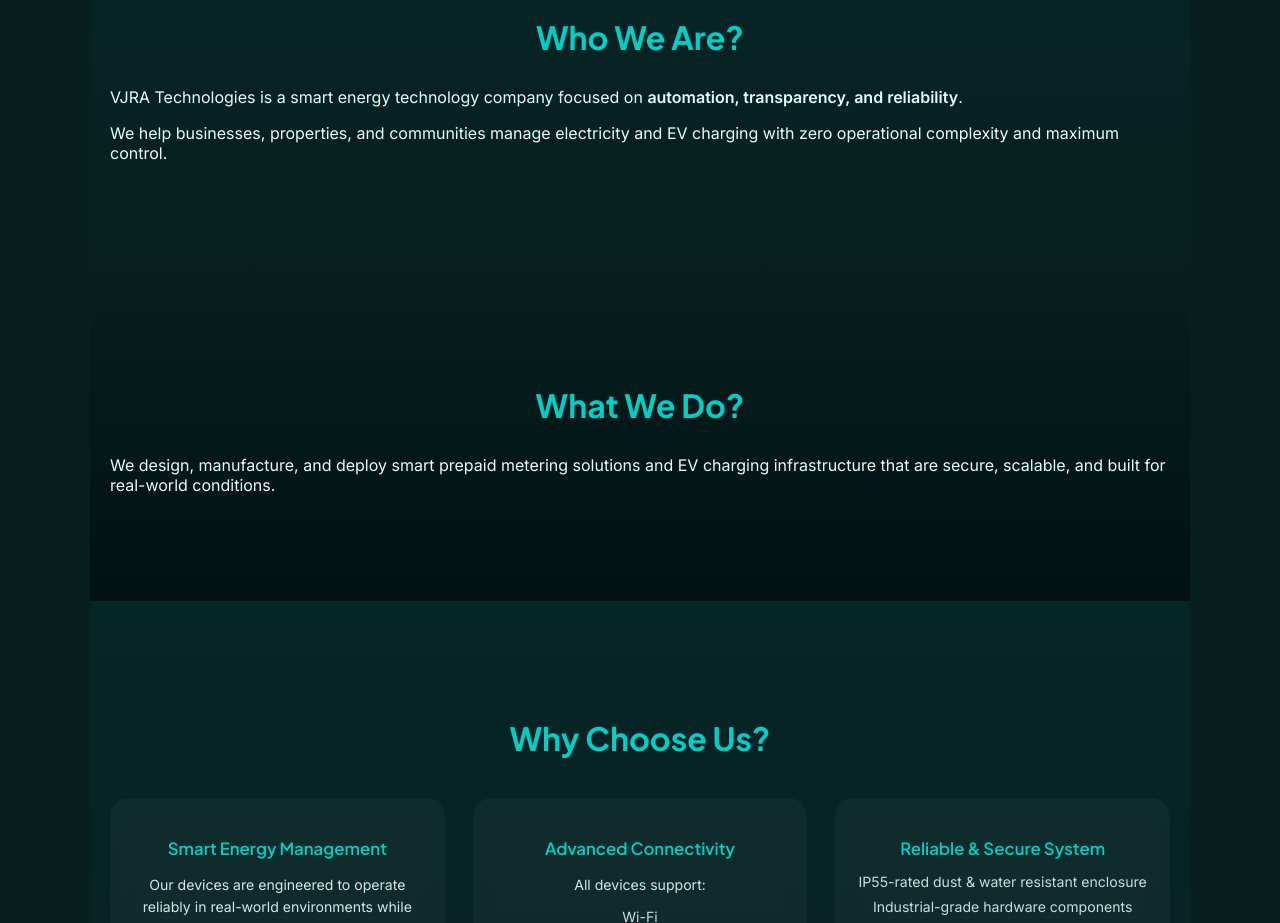
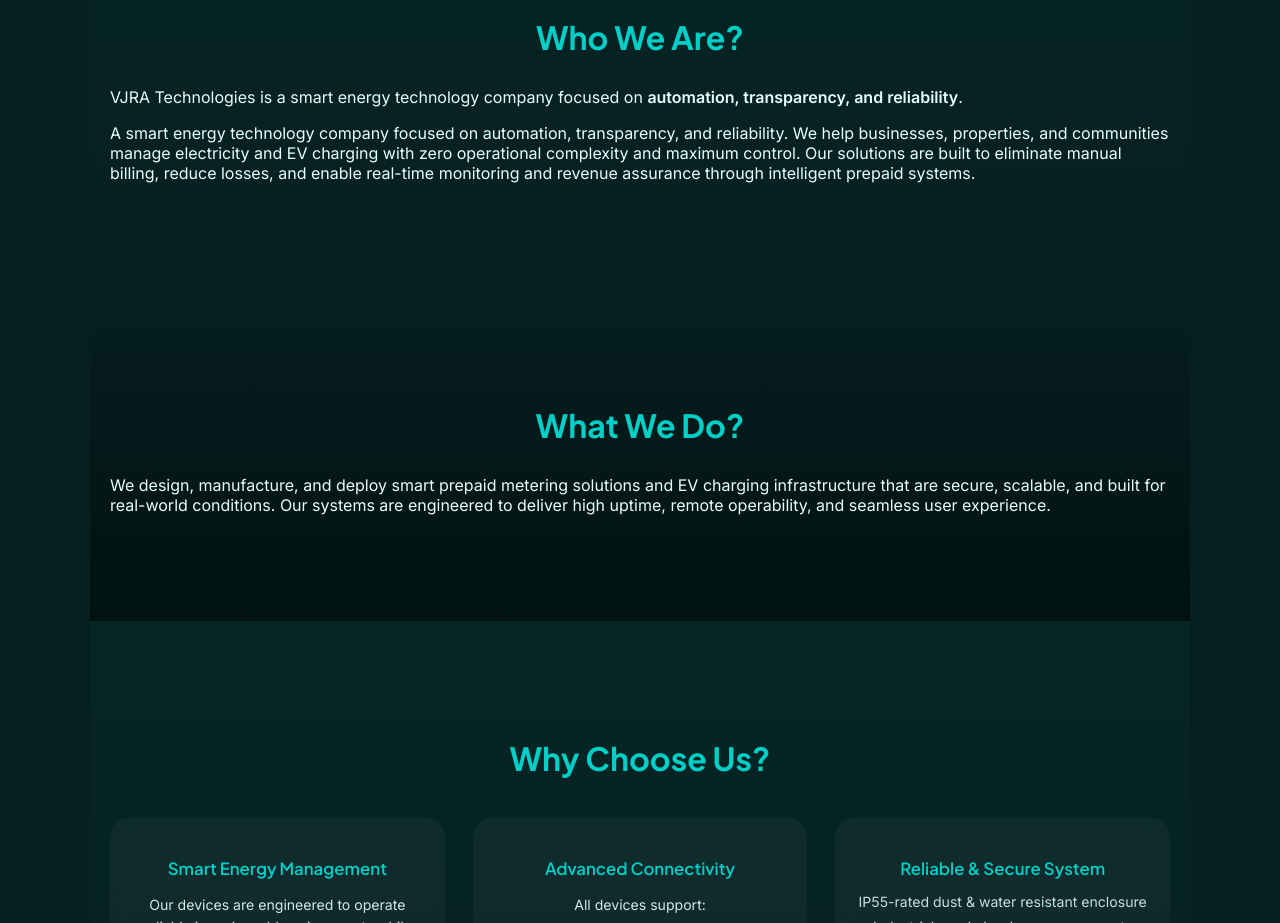
Before and after one commit to vjratech/Website, a plain HTML site: page index.html in a window 1280 px wide. Shown: the part 820-1743 px from the top of the page. Drawn offline with Linux system fonts and the light colour scheme.

Commit message:
Update index.html

```diff
--- a/index.html
+++ b/index.html
@@ -34,17 +34,16 @@
     <strong>automation, transparency, and reliability</strong>.
   </p>
   <p>
-    We help businesses, properties, and communities manage electricity and EV
-    charging with zero operational complexity and maximum control.
+    A smart energy technology company focused on automation, transparency, and reliability. We help businesses, properties, and communities manage electricity and EV charging with zero operational complexity and maximum control.
+Our solutions are built to eliminate manual billing, reduce losses, and enable real-time monitoring and revenue assurance through intelligent prepaid systems.
+
   </p>
 </section>
 
 <section class="section section-dark reveal">
   <h2>What We Do?</h2>
   <p>
-    We design, manufacture, and deploy smart prepaid metering solutions and EV
-    charging infrastructure that are secure, scalable, and built for real-world
-    conditions.
+We design, manufacture, and deploy smart prepaid metering solutions and EV charging infrastructure that are secure, scalable, and built for real-world conditions. Our systems are engineered to deliver high uptime, remote operability, and seamless user experience.
   </p>
 </section>
 
```
